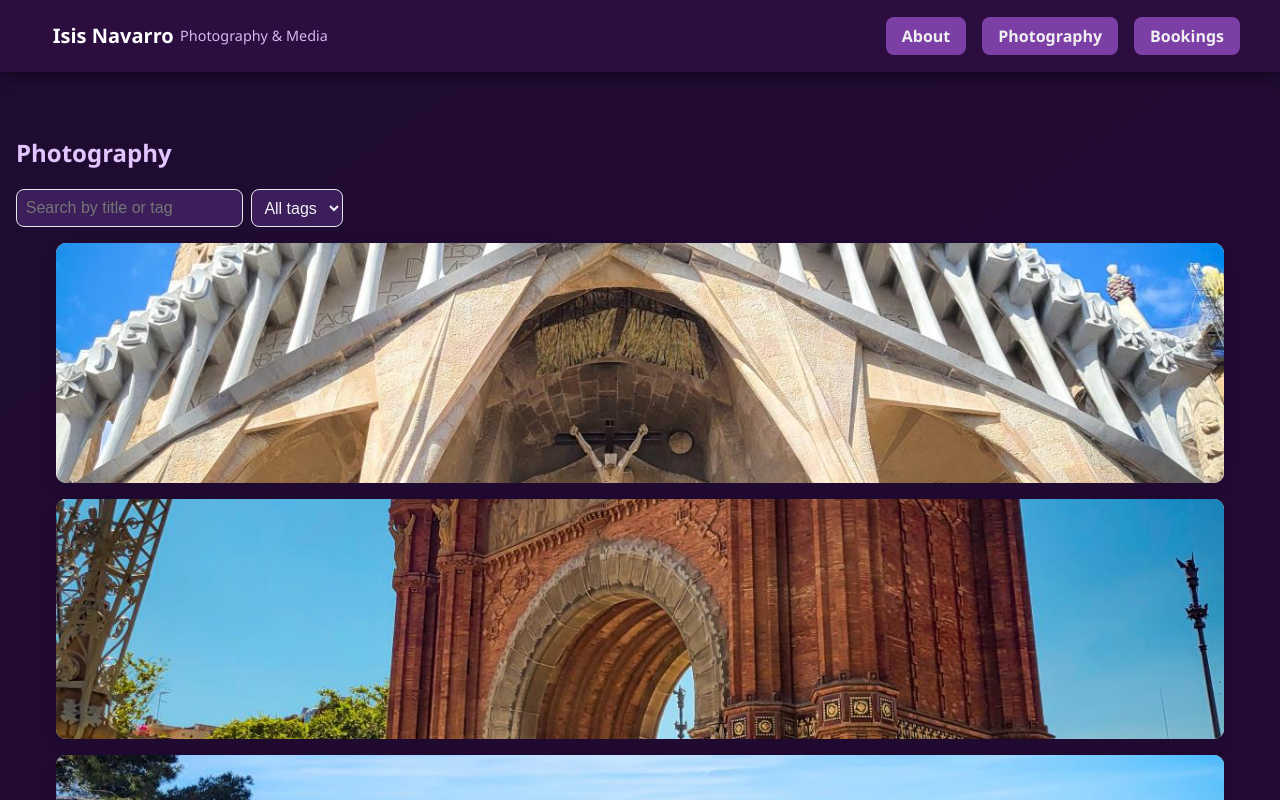
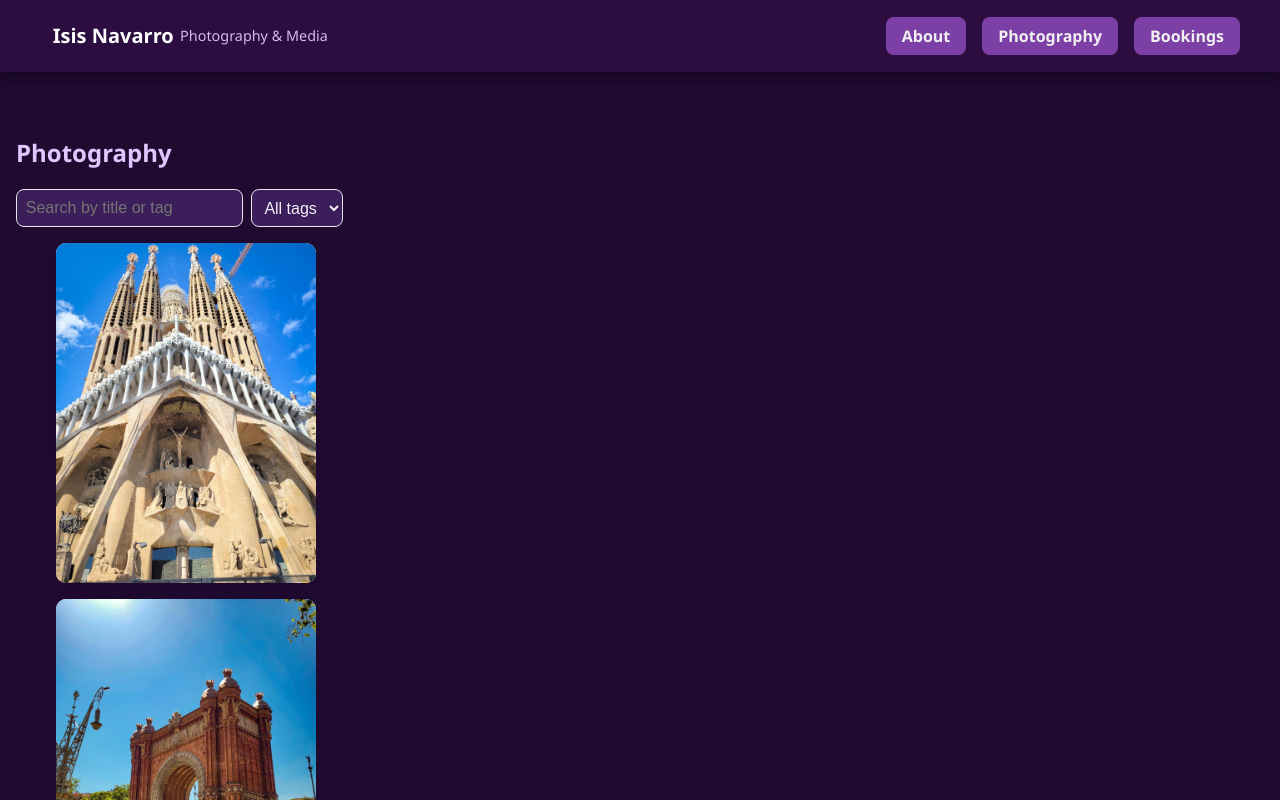
Before and after one commit to IsisXN/ITMD-543-Final-, a Vue app in the folder my-vue-project/: page /gallery in a window 1280 px wide. Shown: the top 800 px of the page. Built offline with nearby package versions, Linux system fonts and the light colour scheme.

Commit message:
Update PhotoCard.vue

```diff
--- a/my-vue-project/src/components/PhotoCard.vue
+++ b/my-vue-project/src/components/PhotoCard.vue
@@ -15,11 +15,26 @@ export default {
 </script>
 
 <style scoped>
-.photo-card { position:relative; overflow:hidden; border-radius:10px; cursor:pointer; box-shadow: 0 8px 20px rgba(2,6,23,0.04); background:#fff; }
-.photo-card img { width:100%; height:240px; object-fit:cover; display:block; transition: transform .3s ease, filter .3s ease; }
+.photo-card {  width: 100%;
+  max-width: 260px; /* keeps portrait ratio clean */position:relative; overflow:hidden; border-radius:10px; cursor:pointer; box-shadow: 0 8px 20px rgba(2,6,23,0.04); background:#fff; }
+.photo-card img {
+  width:100%;
+  height:340px; /* taller = portrait shape */
+  object-fit:cover;
+  display:block;
+  transition: transform .3s ease, filter .3s ease;
+}
 .caption { position:absolute; left:0; right:0; bottom:0; padding:0.75rem; transform: translateY(100%); transition: transform .22s ease; background: linear-gradient(transparent, rgba(0,0,0,0.55)); color:#fff; }
 .caption h3 { margin:0; font-size:1rem; }
-.caption .desc { display:none; font-size:0.85rem; color:#e6e6e6; margin-top:0.25rem; }
+.caption {
+  position: absolute;
+  left: 0; right: 0; bottom: 0;
+  padding: 0.75rem;
+  transform: translateY(100%);
+  transition: transform .22s ease;
+  background: linear-gradient(transparent, rgba(0,0,0,0.55));
+  color: #fff;
+}
 .photo-card:hover img, .photo-card:focus img { filter: brightness(0.6); transform: scale(1.03); }
 .photo-card:hover .caption, .photo-card:focus .caption { transform: translateY(0%); }
 .photo-card:focus { outline: 3px solid #ffb703; }
```
